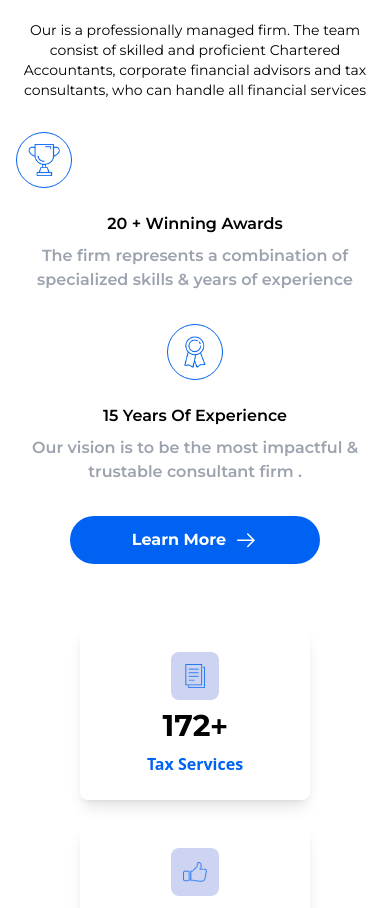
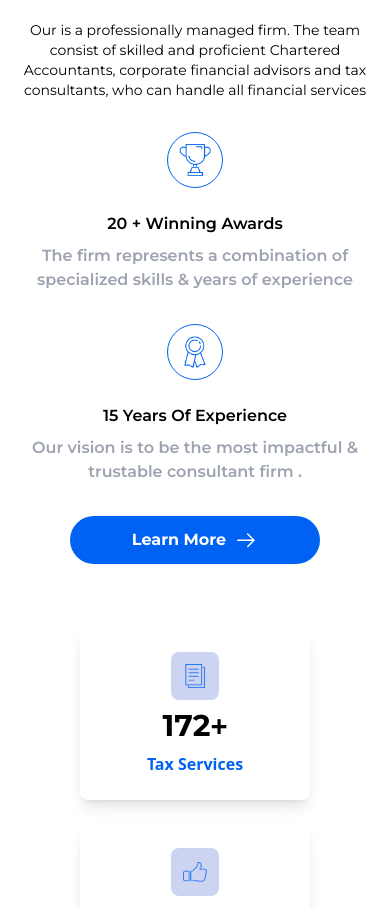
Before and after one commit to CsDeveloperLead/Tax_rishi, a React (Vite) app: page /about in a window 390 px wide. Shown: the part 780-1688 px from the top of the page. Built offline with nearby package versions, Linux system fonts and the light colour scheme.

Commit message:
small change

```diff
--- a/src/components/AboutComponents/AboutSection1.jsx
+++ b/src/components/AboutComponents/AboutSection1.jsx
@@ -44,7 +44,7 @@
         <div className="bg-[#cdd4f1] text-main flex justify-center items-center font-bold rounded-3xl py-3 w-full md:w-1/2">Wanna Know Our Story ?</div>
         <h1 className="text-2xl md:text-5xl text-center md:text-start font-bold md:leading-[50px]">We Are in This business Since 15 Years</h1>
         <p className="text-sm text-center md:text-start md:leading-6">Our is a professionally managed firm. The team consist of skilled and proficient Chartered Accountants, corporate financial advisors and tax consultants, who can handle all financial services</p>
-        <div className="flex flex-col  md:items-start md:flex-row gap-6">
+        <div className="flex flex-col items-center  md:items-start md:flex-row gap-6">
           <span className="border border-main rounded-full w-14 h-14 flex justify-center items-center">
             <img src={about1} alt="" className="w-8 h-8 object-contain" />
           </span>
```
